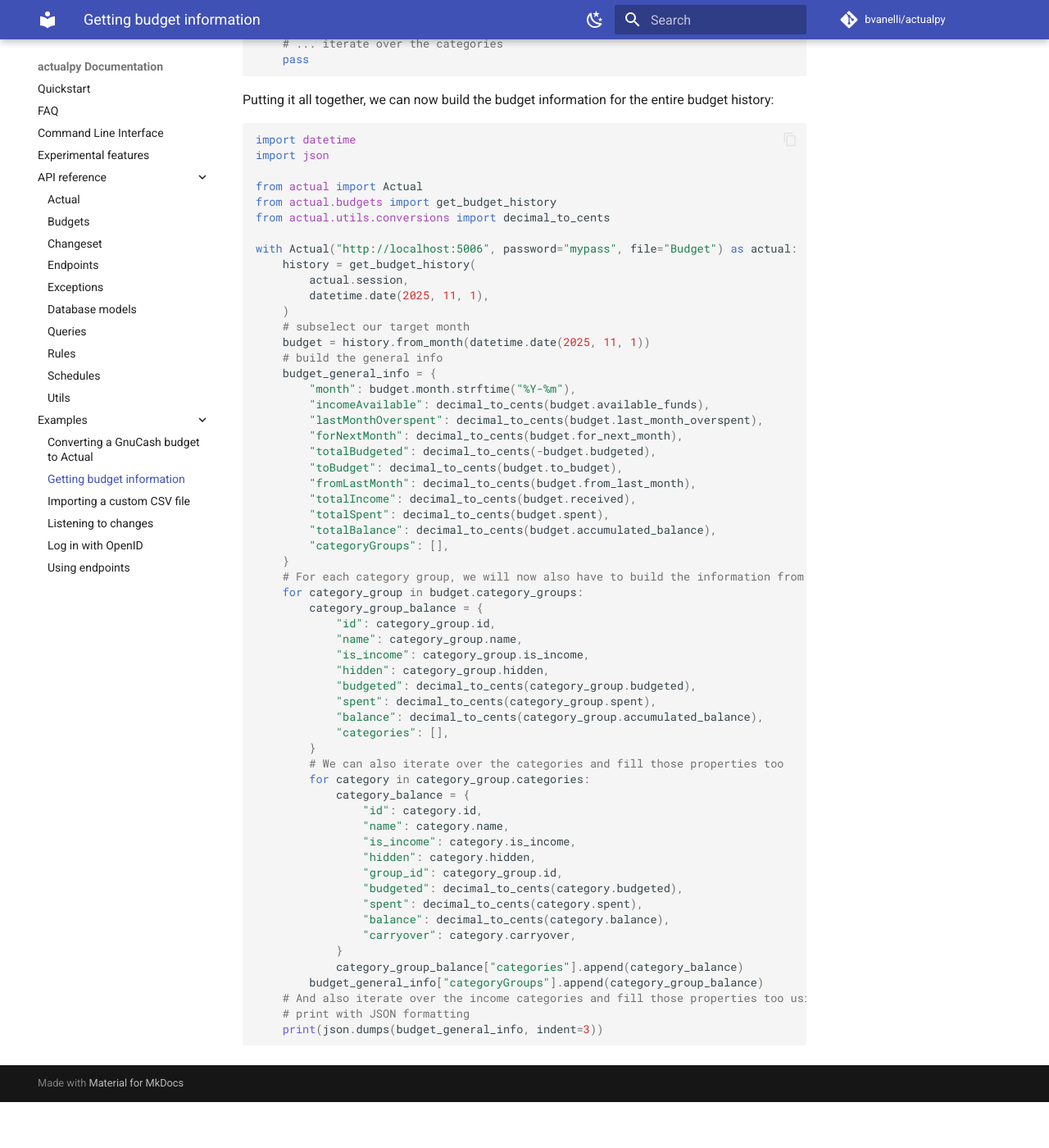
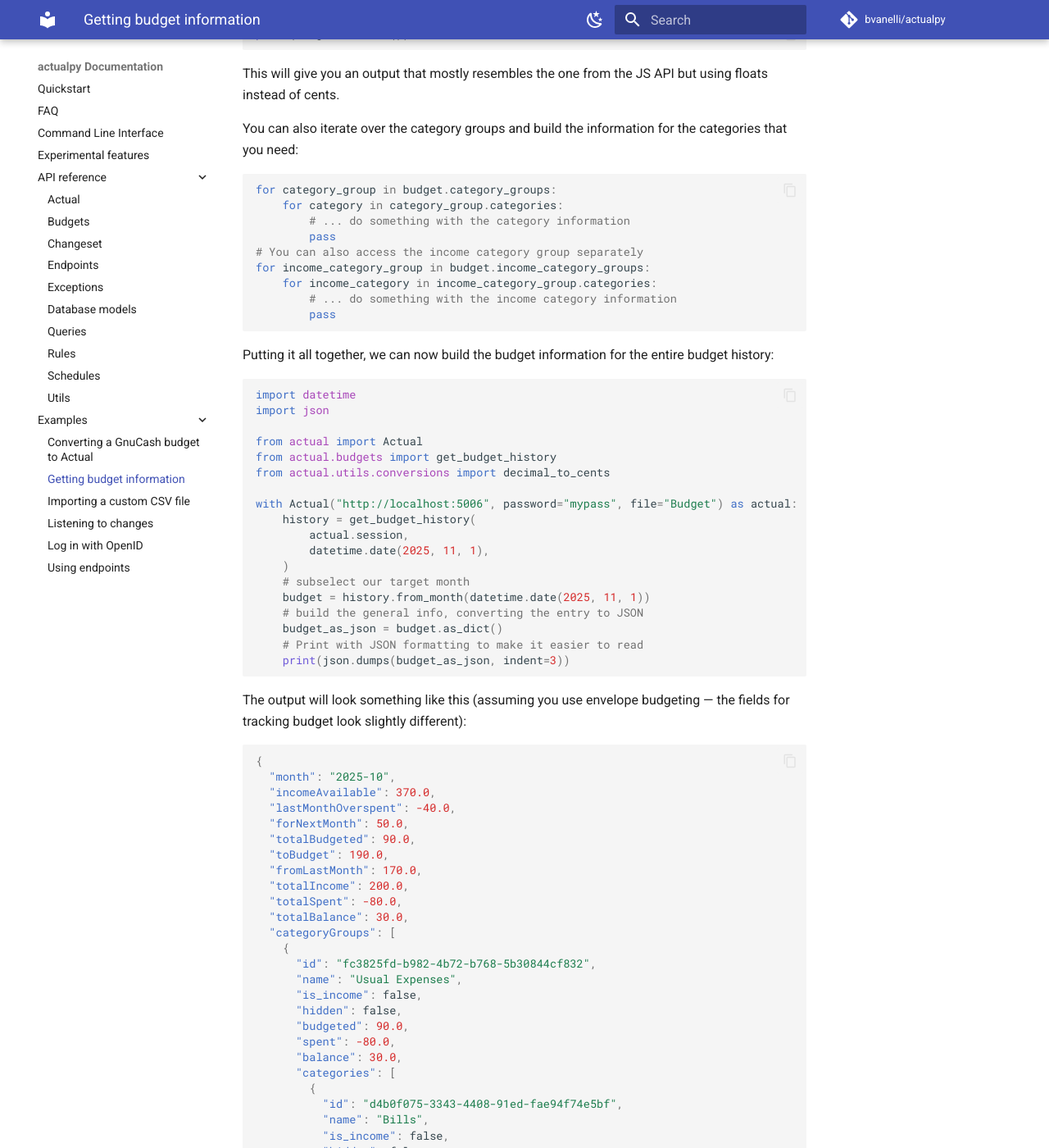
Before and after one commit to bvanelli/actualpy, an MkDocs documentation site: the page built from docs/examples/getting-budget-information.md, in a window 1280 px wide and 1400 px high, scrolled down 1865 px. Shown: the whole window at 82% size. Built offline with MkDocs 1.6.1 and Material for MkDocs 9.7.7, drawn with Linux system fonts in a browser that asks for light colours; comment, search, counter and statistics services are not loaded; before the commit the page ends 3209 px from its top, so only the background shows below that; some of the changed text lies outside the part shown.

Commit message:
feat: Improve documentation, add dictionary output, add testing.

````diff
--- a/docs/examples/getting-budget-information.md
+++ b/docs/examples/getting-budget-information.md
@@ -73,7 +73,6 @@ budget_general_info = {
     "totalIncome": decimal_to_cents(budget.received),
     "totalSpent": decimal_to_cents(budget.spent),
     "totalBalance": decimal_to_cents(budget.accumulated_balance),
-    "categoryGroups": [],
 }
 ```
 
@@ -81,12 +80,27 @@ Notice that actualpy always offers the budget information as a decimal. If you w
 it is provided on the JS API, you can use the [decimal_to_cents][actual.utils.conversions.decimal_to_cents]
 helper function.
 
-Afterward, we can iterate over the category groups and build the information for each category:
+If you are fine with dealing with the values as a float, you can instead use the `as_dict` method available to all
+budget entries.
 
 ```python
-for category in category_group.categories:
-    # ... iterate over the categories
-    pass
+print(budget.as_dict())
+```
+
+This will give you an output that mostly resembles the one from the JS API but using floats instead of cents.
+
+You can also iterate over the category groups and build the information for the categories that you need:
+
+```python
+for category_group in budget.category_groups:
+    for category in category_group.categories:
+        # ... do something with the category information
+        pass
+# You can also access the income category group separately
+for income_category_group in budget.income_category_groups:
+    for income_category in income_category_group.categories:
+        # ... do something with the income category information
+        pass
 ```
 
 Putting it all together, we can now build the budget information for the entire budget history:
@@ -106,48 +120,78 @@ with Actual("http://localhost:5006", password="mypass", file="Budget") as actual
     )
     # subselect our target month
     budget = history.from_month(datetime.date(2025, 11, 1))
-    # build the general info
-    budget_general_info = {
-        "month": budget.month.strftime("%Y-%m"),
-        "incomeAvailable": decimal_to_cents(budget.available_funds),
-        "lastMonthOverspent": decimal_to_cents(budget.last_month_overspent),
-        "forNextMonth": decimal_to_cents(budget.for_next_month),
-        "totalBudgeted": decimal_to_cents(-budget.budgeted),
-        "toBudget": decimal_to_cents(budget.to_budget),
-        "fromLastMonth": decimal_to_cents(budget.from_last_month),
-        "totalIncome": decimal_to_cents(budget.received),
-        "totalSpent": decimal_to_cents(budget.spent),
-        "totalBalance": decimal_to_cents(budget.accumulated_balance),
-        "categoryGroups": [],
+    # build the general info, converting the entry to JSON
+    budget_as_json = budget.as_dict()
+    # Print with JSON formatting to make it easier to read
+    print(json.dumps(budget_as_json, indent=3))
+```
+
+The output will look something like this (assuming you use envelope budgeting — the fields for tracking budget look
+ slightly different):
+
+```json
+{
+  "month": "2025-10",
+  "incomeAvailable": 370.0,
+  "lastMonthOverspent": -40.0,
+  "forNextMonth": 50.0,
+  "totalBudgeted": 90.0,
+  "toBudget": 190.0,
+  "fromLastMonth": 170.0,
+  "totalIncome": 200.0,
+  "totalSpent": -80.0,
+  "totalBalance": 30.0,
+  "categoryGroups": [
+    {
+      "id": "fc3825fd-b982-4b72-b768-5b30844cf832",
+      "name": "Usual Expenses",
+      "is_income": false,
+      "hidden": false,
+      "budgeted": 90.0,
+      "spent": -80.0,
+      "balance": 30.0,
+      "categories": [
+        {
+          "id": "d4b0f075-3343-4408-91ed-fae94f74e5bf",
+          "name": "Bills",
+          "is_income": false,
+          "hidden": false,
+          "budgeted": 90.0,
+          "spent": -80.0,
+          "balance": 30.0,
+          "carryover": false
+        }
+      ]
+    },
+    {
+      "id": "2E1F5BDB-209B-43F9-AF2C-3CE28E380C00",
+      "name": "Income",
+      "is_income": true,
+      "hidden": false,
+      "received": 200.0,
+      "budgeted": 0.0,
+      "categories": [
+        {
+          "id": "3c1699a5-522a-435e-86dc-93d900a14f0e",
+          "name": "Income",
+          "is_income": true,
+          "hidden": false,
+          "received": 200.0,
+          "budgeted": 0.0
+        },
+        {
+          "id": "506e8d9d-7ed0-4397-84e4-07a9185dc6b2",
+          "name": "Starting Balances",
+          "is_income": true,
+          "hidden": false,
+          "received": 0.0,
+          "budgeted": 0.0
+        }
+      ]
     }
-    # For each category group, we will now also have to build the information from the JSON object individually
-    for category_group in budget.category_groups:
-        category_group_balance = {
-            "id": category_group.id,
-            "name": category_group.name,
-            "is_income": category_group.is_income,
-            "hidden": category_group.hidden,
-            "budgeted": decimal_to_cents(category_group.budgeted),
-            "spent": decimal_to_cents(category_group.spent),
-            "balance": decimal_to_cents(category_group.accumulated_balance),
-            "categories": [],
-        }
-        # We can also iterate over the categories and fill those properties too
-        for category in category_group.categories:
-            category_balance = {
-                "id": category.id,
-                "name": category.name,
-                "is_income": category.is_income,
-                "hidden": category.hidden,
-                "group_id": category_group.id,
-                "budgeted": decimal_to_cents(category.budgeted),
-                "spent": decimal_to_cents(category.spent),
-                "balance": decimal_to_cents(category.balance),
-                "carryover": category.carryover,
-            }
-            category_group_balance["categories"].append(category_balance)
-        budget_general_info["categoryGroups"].append(category_group_balance)
-    # And also iterate over the income categories and fill those properties too using `budget.income_category_groups`
-    # print with JSON formatting
-    print(json.dumps(budget_general_info, indent=3))
+  ]
+}
 ```
+
+To retrieve this information using the CLI, see
+[the CLI documentation for budgets](../command-line-interface.md#retrieving-budget-information).
````
Also changed, not shown: docs/command-line-interface.md (+60 -17 lines), docs/static/budget-cli.png (added), 5 other files.
